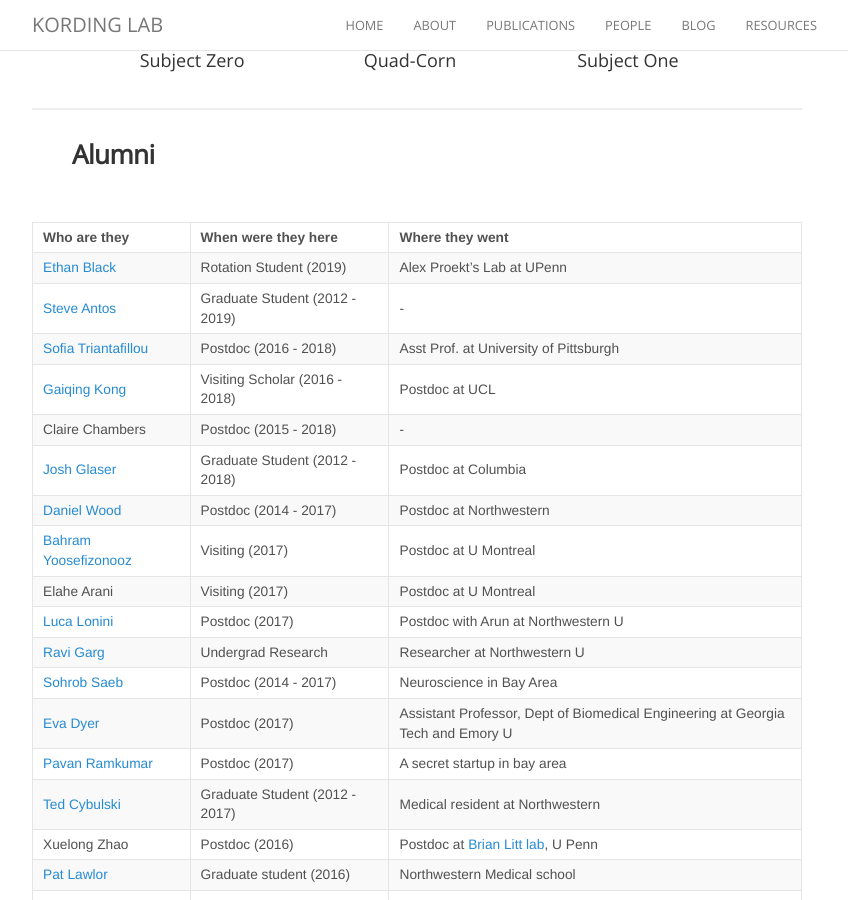
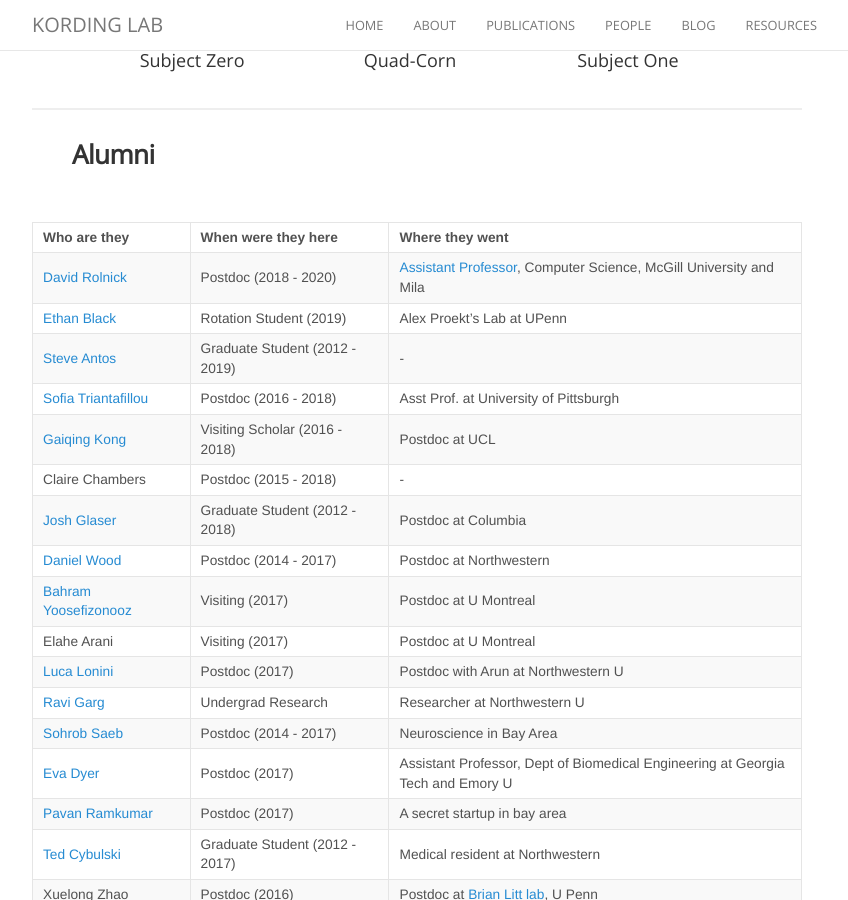
Before and after one commit to KordingLab/KordingLab.github.io, a Jekyll site: the page built from people.md, in a window 1280 px wide and 900 px high, scrolled down 2302 px. Shown: the whole window, without its empty margins (223-1071 px from the left). Built offline with Jekyll 4.4.1, drawn with Linux system fonts in a browser that asks for light colours; nearby versions of some CDN libraries; comment, search, counter and statistics services are not loaded.

Commit message:
Update people.md

```diff
--- a/people.md
+++ b/people.md
@@ -58,6 +58,7 @@ permalink: /people/
 
 | Who are they | When were they here | Where they went |
 | :------------- |:-------------| :-----------|
+| [David Rolnick](http://kordinglab.com/people/david_rolnick/index.html) | Postdoc (2018 - 2020) | [Assistant Professor](http://www.davidrolnick.com), Computer Science, McGill University and Mila |
 | [Ethan Black](http://kordinglab.com/people/ethan_blackwood/index.html) | Rotation Student (2019) | Alex Proekt's Lab at UPenn |
 | [Steve Antos](http://kordinglab.com/people/steve_antos/index.html) | Graduate Student (2012 - 2019) | - |
 | [Sofia Triantafillou](https://www.dbmi.pitt.edu/node/54091) | Postdoc (2016 - 2018) | Asst Prof. at University of Pittsburgh |
```
